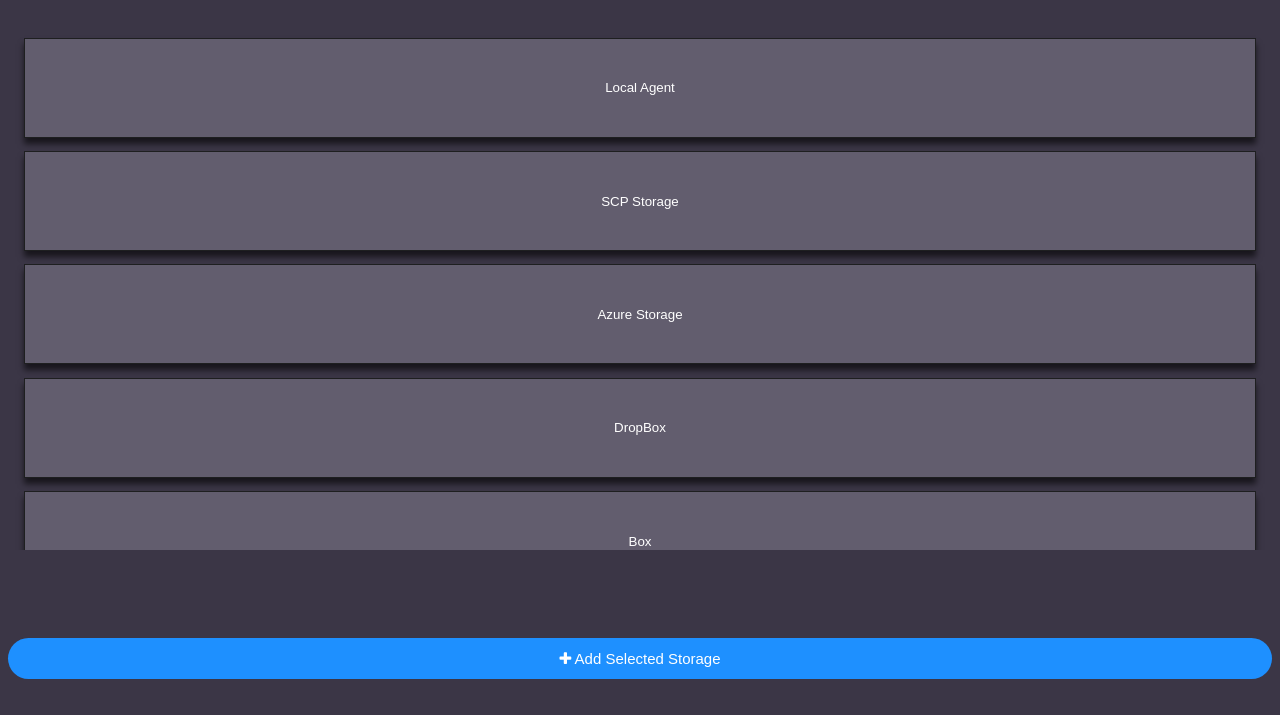
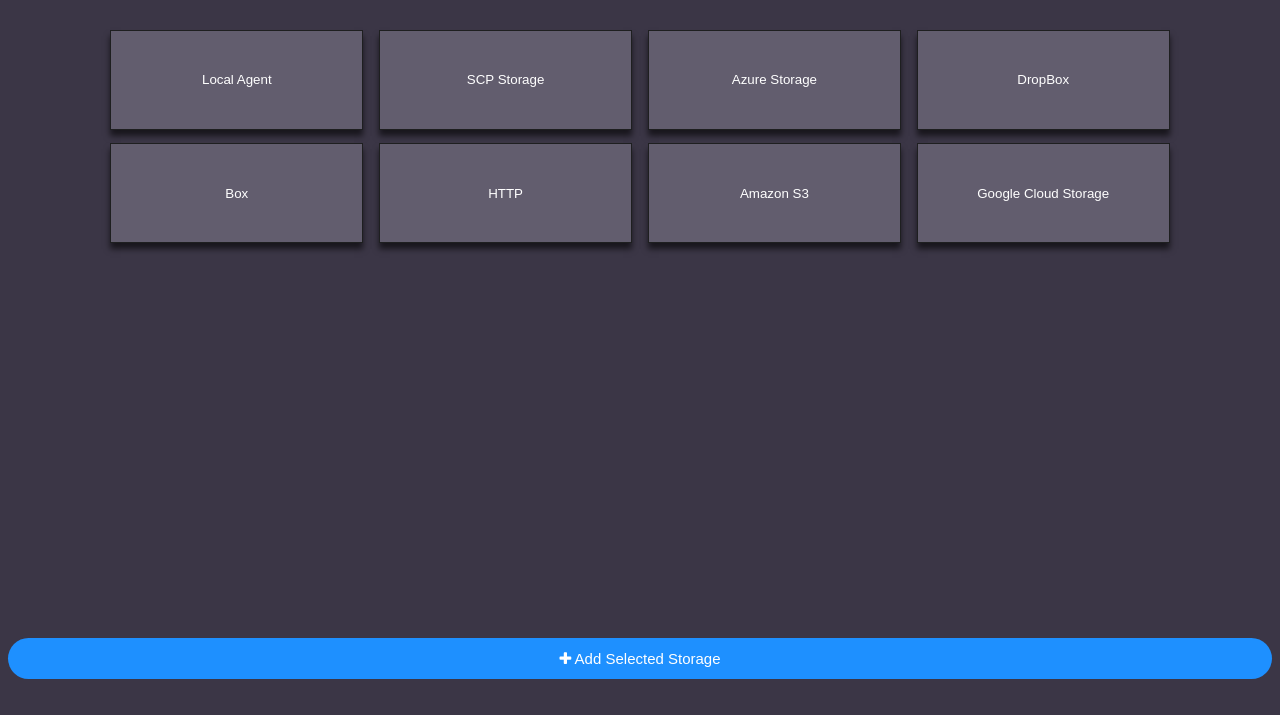
Before and after one commit to Anonymoustank/MFT-Client, an Electron app: page src/newStorage.html in a window 1280 px wide. Shown: the part 93-808 px from the top of the page. Drawn offline with Linux system fonts and the light colour scheme.

Commit message:
Restyled add button page again

```diff
--- a/src/newStorage.html
+++ b/src/newStorage.html
@@ -17,8 +17,7 @@
             <a href="./manageStorage.html"> <i class="fa fa-arrow-left"></i>Back </a>
             <h2> Add Storage </h2>
         </div>
-        <!-- <div class="buttonContainer">
-            <div class="storageOptions">
+        <div class="buttonContainer">
 
             <button class="squareBtn"> Local Agent </button>
             <button class="squareBtn"> SCP Storage </button>
@@ -29,16 +28,13 @@
             <button class="squareBtn"> Amazon S3 </button>
             <button class="squareBtn"> Google Cloud Storage </button>
 
-            </div>
-
             <div class="buttonPanel">
                 <button class="btn"><i class="fa fa-plus"></i> Add Selected Storage </button>
             </div>
-        </div> -->
+        </div>
 
-        <div class="buttonContainer">
-            <div class="storageOptions"> <!-- Select different types of storages -->
-              <!-- will be populated with squareBtn buttons through responsive/responsive.js -->
+        <!-- <div class="buttonContainer">
+            <div class="storageOptions">
                 <button class="squareBtn"> Local Agent </button>
                 <button class="squareBtn"> SCP Storage </button>
                 <button class="squareBtn"> Azure Storage </button>
@@ -53,7 +49,7 @@
                 <button class="btn"><i class="fa fa-plus"></i> Add Selected Storage </button>
             </div>
 
-        </div>
+        </div> -->
 
     </body>
 
--- a/src/styles.css
+++ b/src/styles.css
@@ -399,7 +399,9 @@
 }
 
 .buttonContainer {
-  height: 100%; /* cap height to make scroll bar appear, or change overflow */
+  display: flex;
+  flex-wrap: wrap;
+  justify-content: center;
   background: #3b3646;
   width: 100%;
   overflow: hidden;
@@ -407,9 +409,8 @@
   padding: 0.5em;
   overflow-x: hidden; /* remove horizontal scroll bar */
 
-
-  .storageOptions {
-    max-height: 65vh;
+  .squareBtn {
+    width: 20%;
   }
 
   .buttonPanel {
```
